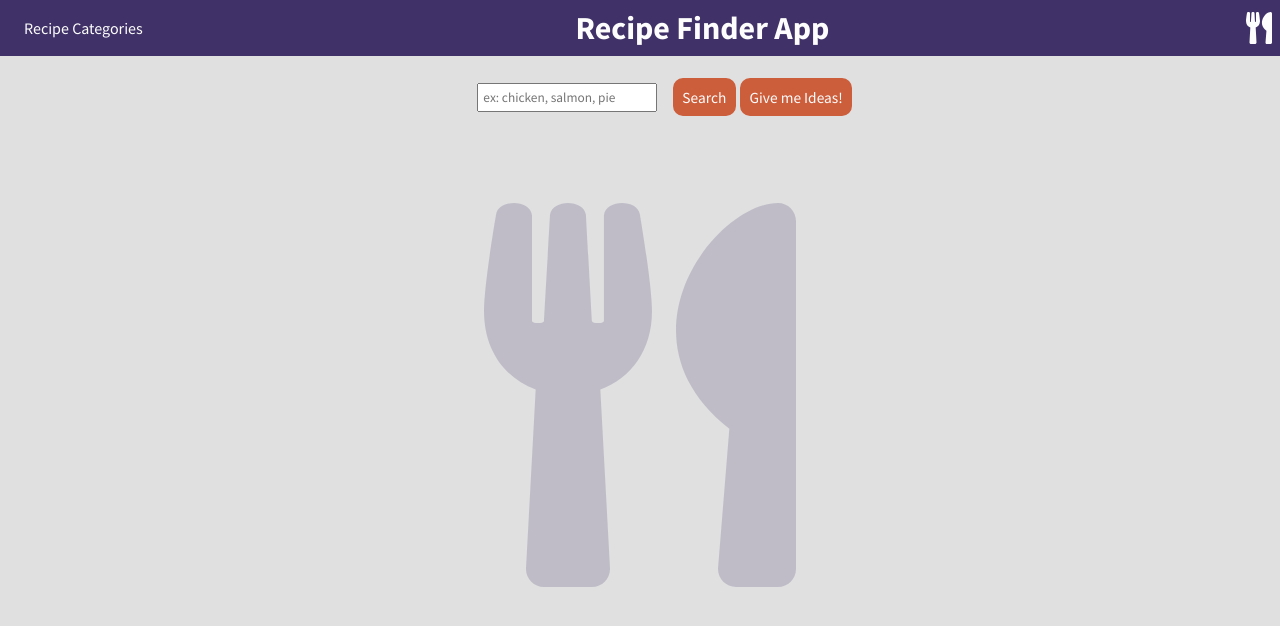
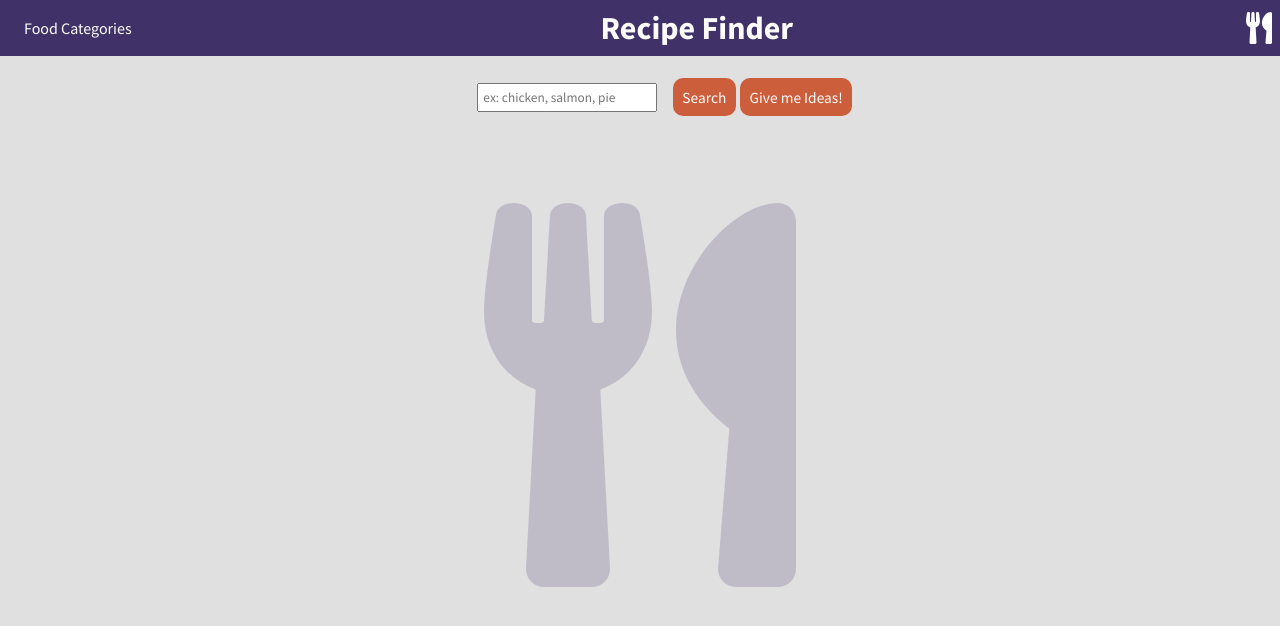
Before and after one commit to le-santos/recipe-finder, a React (Create React App) app: page / in a window 1280 px wide. Shown: the top 626 px of the page. Built offline with nearby package versions, Linux system fonts and the light colour scheme.

Commit message:
changes header title and menu text

```diff
--- a/src/Components/AppToolbar/AppToolbar.js
+++ b/src/Components/AppToolbar/AppToolbar.js
@@ -17,7 +17,7 @@ function AppToolbar(props) {
         clicked={props.toggleMenu}
         searchByCategory={props.searchByCategory}
       />
-      <h1>Recipe Finder App</h1>
+      <h1>Recipe Finder</h1>
       <UtensilsIcon size={"2x"} color={"#fdfdfd"} />
     </Header>
   );
--- a/src/Components/Menu/MenuDesktop.js
+++ b/src/Components/Menu/MenuDesktop.js
@@ -18,7 +18,7 @@ const MenuDesktop = (props) => {
   return (
     <React.Fragment>
       <MenuLinkStyled>
-        Recipe Categories
+        Food Categories
         <NavigationList
           menuList={menuItems}
           searchByCategory={props.searchByCategory}
```
